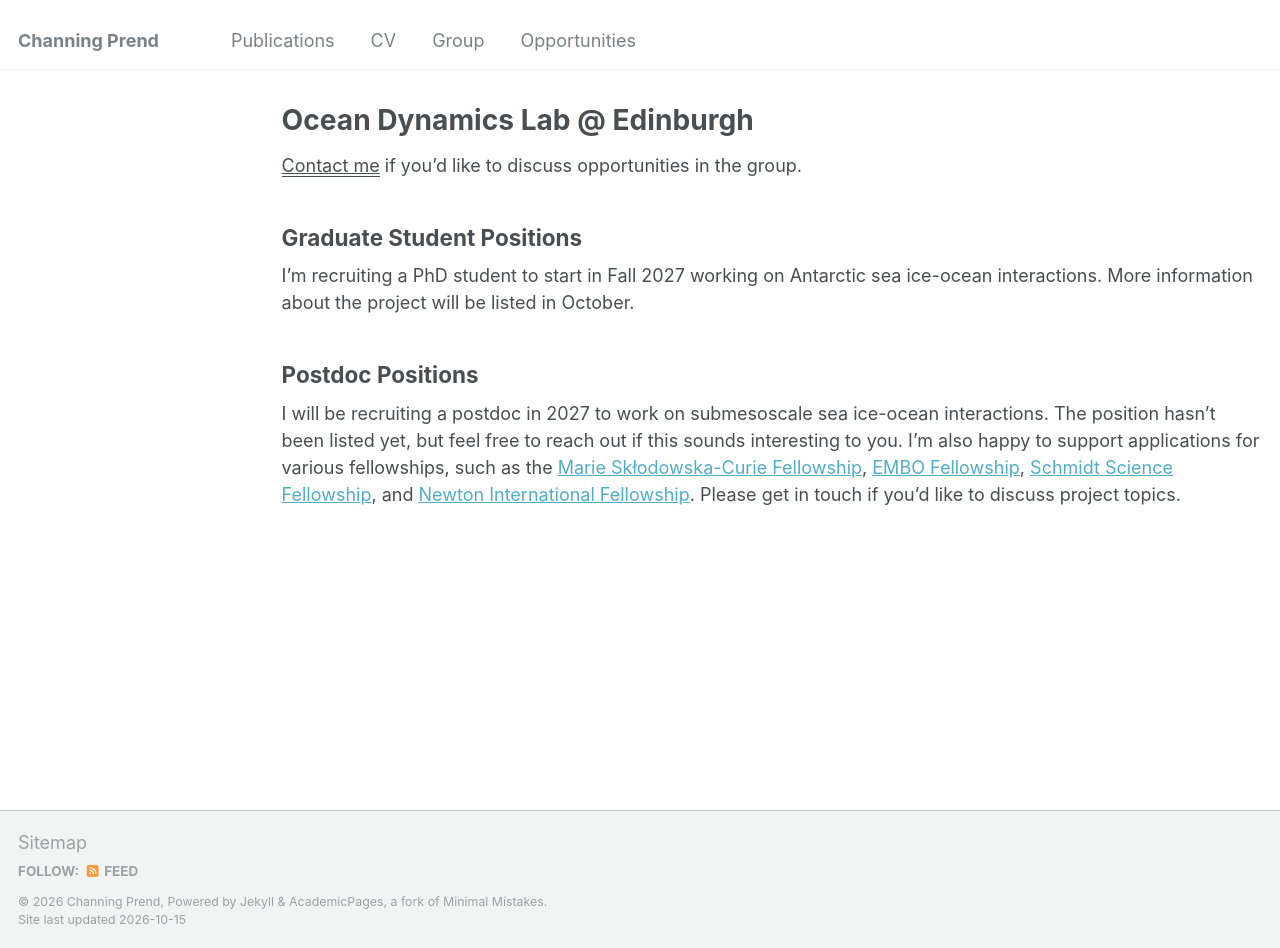
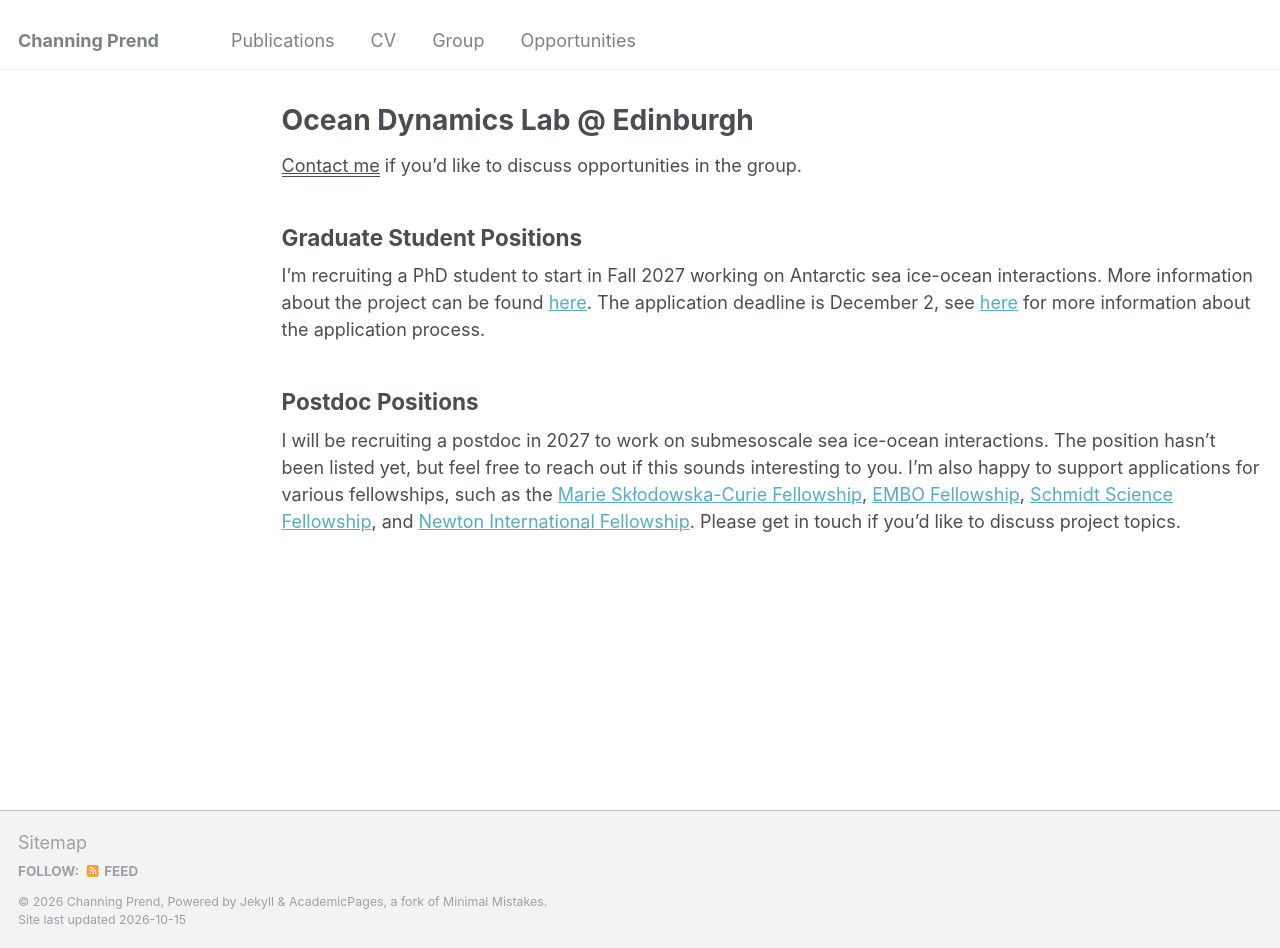
Before and after one commit to cprend/cprend.github.io, a Jekyll site: the page built from _pages/opportunities.md, in a window 1280 px wide and 948 px high. Built offline with Jekyll 4.4.1, drawn with Linux system fonts in a browser that asks for light colours.

Commit message:
Update opportunities.md

```diff
--- a/_pages/opportunities.md
+++ b/_pages/opportunities.md
@@ -8,7 +8,7 @@ author_profile: false
 <u><a href="mailto:Channing.Prend@ed.ac.uk">Contact me</a></u> if you'd like to discuss opportunities in the group.
 
 ## Graduate Student Positions
-I'm recruiting a PhD student to start in Fall 2027 working on Antarctic sea ice-ocean interactions. More information about the project will be listed in October. <!-- can be found [here](https://e5-dtp.ed.ac.uk/project?item=1797). The application deadline is December 14, see [here](https://e5-dtp.ed.ac.uk/e5-dtp-application-for-2026-open-now/how-to-apply) for more information about the application process. -->
+I'm recruiting a PhD student to start in Fall 2027 working on Antarctic sea ice-ocean interactions. More information about the project can be found [here](https://e5-dtp.ed.ac.uk/project?item=1797). The application deadline is December 2, see [here](https://e5-dtp.ed.ac.uk/e5-dtp-application-for-2027-opening-soon/how-to-apply-e5-doctoral-training-partnership) for more information about the application process.
 
 ## Postdoc Positions
 I will be recruiting a postdoc in 2027 to work on submesoscale sea ice-ocean interactions. The position hasn't been listed yet, but feel free to reach out if this sounds interesting to you. I'm also happy to support applications for various fellowships, such as the [Marie Skłodowska-Curie Fellowship](https://marie-sklodowska-curie-actions.ec.europa.eu/actions/postdoctoral-fellowships), [EMBO Fellowship](https://www.embo.org/funding/fellowships-grants-and-career-support/postdoctoral-fellowships/), [Schmidt Science Fellowship](https://schmidtsciencefellows.org/), and [Newton International Fellowship](https://royalsociety.org/grants/newton-international/?gad_source=1&gad_campaignid=2084475756&gbraid=0AAAAAD-RRCSQ2mBKBSZjSoIVdge3SR9Uu&gclid=Cj0KCQjw35bIBhDqARIsAGjd-cbk1JvHr9qYcAs9OM1Haw-YnOfsyE2XcrR4WbJAbV1y_9obLhiza9UaArwmEALw_wcBy). Please get in touch if you'd like to discuss project topics.
```
